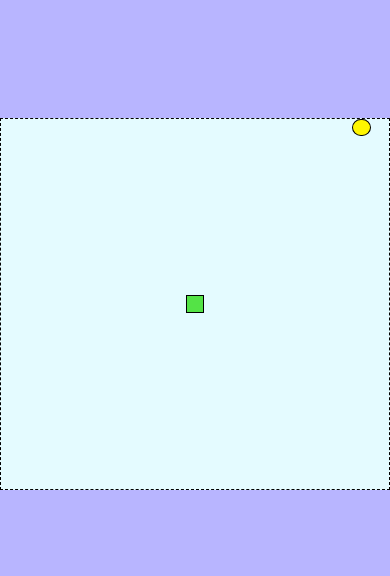
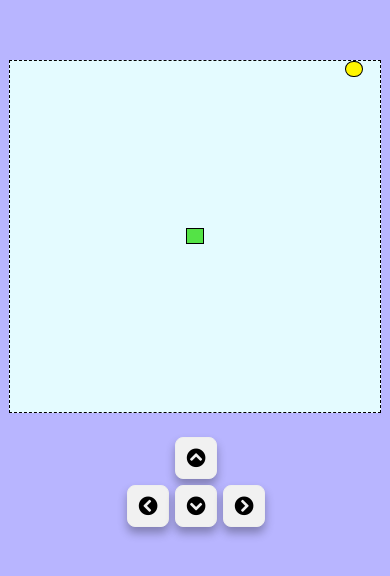
Before and after one commit to Ahmede1407/Snake-Game, a plain HTML site: page index.html in a window 390 px wide. Shown: the part 118-694 px from the top of the page. Drawn offline with Linux system fonts and the light colour scheme.

Commit message:
Adding mobile fuctionality and arrows for mobile size.

```diff
--- a/game.js
+++ b/game.js
@@ -25,7 +25,6 @@ function main(currentTime) {
 
   if (secondsSinceLastRendered < 1 / snakeSpeed) return;
 
-  console.log("tested");
   lastRenderTime = currentTime;
 
   update();
--- a/index.html
+++ b/index.html
@@ -6,44 +6,23 @@
     <meta name="viewport" content="width=device-width, initial-scale=1.0">
     <title>Snake Game</title>
     <link rel="shortcut icon" href="./img/game-logo.svg" type="image/x-icon">
+    <link rel="stylesheet" href="https://use.fontawesome.com/releases/v5.15.2/css/all.css" integrity="sha384-vSIIfh2YWi9wW0r9iZe7RJPrKwp6bG+s9QZMoITbCckVJqGCCRhc+ccxNcdpHuYu" crossorigin="anonymous">
+    <link rel="stylesheet" href="./styles.css">
 
-    <style>
-        body{
-            height: 100vh;
-            width: 100vw;
-            justify-content: center;
-            align-items: center;
-            display: flex;
-            margin: 0;
-            background-color: #b8b5ff;
-        }
-
-        #game-board{
-            width: 100vmin;
-            height: 95vmin;
-            background-color: #e4fbff;
-            display: grid;
-            grid-template-columns: repeat( 21, 1fr );
-            grid-template-rows: repeat( 21, 1fr );
-            border: 0.5vmin dashed black;
-        }
-
-        .snake{
-            background-color: #54e346;
-            border: 0.25vmin solid black;
-        }
-
-        .food{
-            background-color: #fff600;
-            border-radius: 50%;
-            border: 0.25vmin solid black;
-        }
-
-    </style>
 </head>
 <body>
-    <div id="game-board"></div>
+    <div class="container">
+        <div id="game-board"></div>
 
+        <ul class="directions-container">
+            <li><i id="arrow-up" class="fas fa-chevron-circle-up"></i></li>
+            <li><i id="arrow-left" class="fas fa-chevron-circle-left"></i></li>
+            <li><i id="arrow-down" class="fas fa-chevron-circle-down"></i></li>
+            <li><i id="arrow-right" class="fas fa-chevron-circle-right"></i></li>
+        </ul>
+    </div>
+
+    <!-- scripts -->
 
     <script src="game.js" defer type="module"></script>
 </body>
--- a/input.js
+++ b/input.js
@@ -1,5 +1,10 @@
 let inputDirection = { x: 0, y: 0 };
 let lastInputDirection = { x: 0, y: 0 };
+
+let arrUp = document.getElementById("arrow-up");
+let arrLeft = document.getElementById("arrow-left");
+let arrDown = document.getElementById("arrow-down");
+let arrRight = document.getElementById("arrow-right");
 
 window.addEventListener("keydown", (e) => {
   switch (e.key) {
@@ -22,6 +27,23 @@ window.addEventListener("keydown", (e) => {
   }
 });
 
+arrUp.addEventListener("click", () => {
+  if (lastInputDirection.y !== 0) return;
+  inputDirection = { x: 0, y: -1 };
+});
+arrLeft.addEventListener("click", () => {
+  if (lastInputDirection.x !== 0) return;
+  inputDirection = { x: -1, y: 0 };
+});
+arrDown.addEventListener("click", () => {
+  if (lastInputDirection.y !== 0) return;
+  inputDirection = { x: 0, y: 1 };
+});
+arrRight.addEventListener("click", () => {
+  if (lastInputDirection.x !== 0) return;
+  inputDirection = { x: 1, y: 0 };
+});
+
 export function getDirection() {
   lastInputDirection = inputDirection;
   return inputDirection;
--- /dev/null
+++ b/styles.css
@@ -0,0 +1,95 @@
+body {
+  height: 100vh;
+  width: 100vw;
+  justify-content: center;
+  align-items: center;
+  display: flex;
+  margin: 0;
+  background-color: #b8b5ff;
+}
+
+#game-board {
+  width: 100vmin;
+  height: 95vmin;
+  background-color: #e4fbff;
+  display: grid;
+  grid-template-columns: repeat(21, 1fr);
+  grid-template-rows: repeat(21, 1fr);
+  border: 0.5vmin dashed black;
+}
+
+.snake {
+  background-color: #54e346;
+  border: 0.25vmin solid black;
+}
+
+.food {
+  background-color: #fff600;
+  border-radius: 50%;
+  border: 0.25vmin solid black;
+}
+
+.directions-container {
+  list-style: none;
+  position: relative;
+  width: 152px;
+  height: 104px;
+  left: 50%;
+  top: 30%;
+  margin-left: -76px;
+  display: none;
+}
+
+.directions-container .fas {
+  font-size: 1.2rem;
+  padding: 10px;
+}
+
+.directions-container li {
+  position: absolute;
+  top: 56px;
+  display: block;
+  text-decoration: none;
+  text-align: center;
+  width: 40px;
+  height: 40px;
+  line-height: 40px;
+  background-color: #f1f1f1;
+  border: 1px solid #eee;
+  border-radius: 8px;
+  box-shadow: 0 6px 10px rgba(0, 0, 0, 0.3);
+  transition: 0.001s all;
+  cursor: pointer;
+}
+
+/* .pressed {
+  box-shadow: 0 3px 4px 0 #dbedf3;
+  opacity: 0.5;
+} */
+
+.directions-container li:nth-child(1) {
+  top: 8px;
+  left: 56px;
+}
+
+.directions-container li:nth-child(2) {
+  left: 8px;
+}
+
+.directions-container li:nth-child(3) {
+  left: 56px;
+}
+
+.directions-container li:nth-child(4) {
+  left: 104px;
+}
+
+@media only screen and (max-width: 768px) {
+  #game-board {
+    width: 95vmin;
+    height: 90vmin;
+  }
+  .directions-container {
+    display: block;
+  }
+}
```
